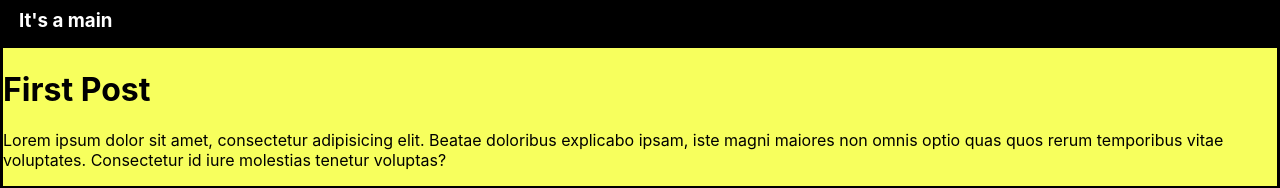
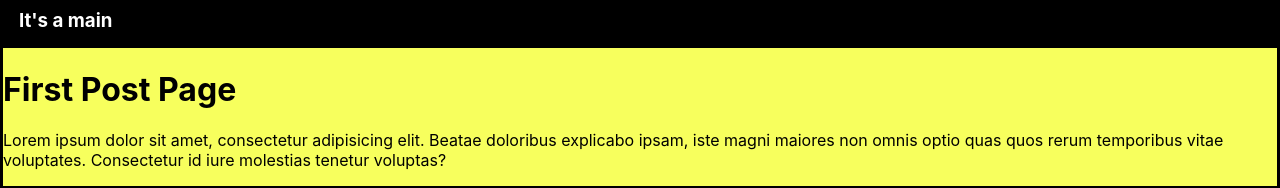
Before and after one commit to hakobyanviktoria8/next_js_learn, a Next.js app: page /first/first-post in a window 1280 px wide. Shown: the part 321-509 px from the top of the page. Built offline with nearby package versions, Linux system fonts and the light colour scheme.

Commit message:
Fixed Vercel bugs

```diff
--- a/pages/first/first-post.js
+++ b/pages/first/first-post.js
@@ -11,7 +11,7 @@ export default function FirstPost() {
                     <title>First Post</title>
                 </Head>
                 <main>
-                    <h1>First Post</h1>
+                    <h1>First Post Page</h1>
                     <p>Lorem ipsum dolor sit amet, consectetur adipisicing elit. Beatae doloribus explicabo ipsam, iste
                         magni maiores non omnis optio quas quos rerum temporibus vitae voluptates. Consectetur id iure
                         molestias tenetur voluptas?
```
